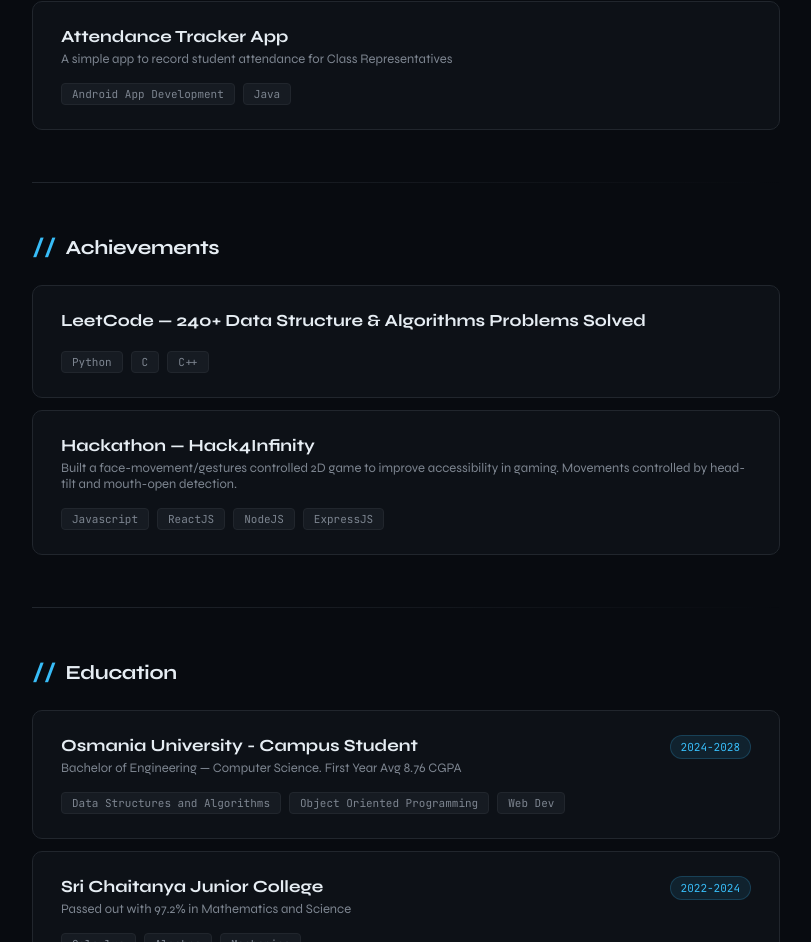
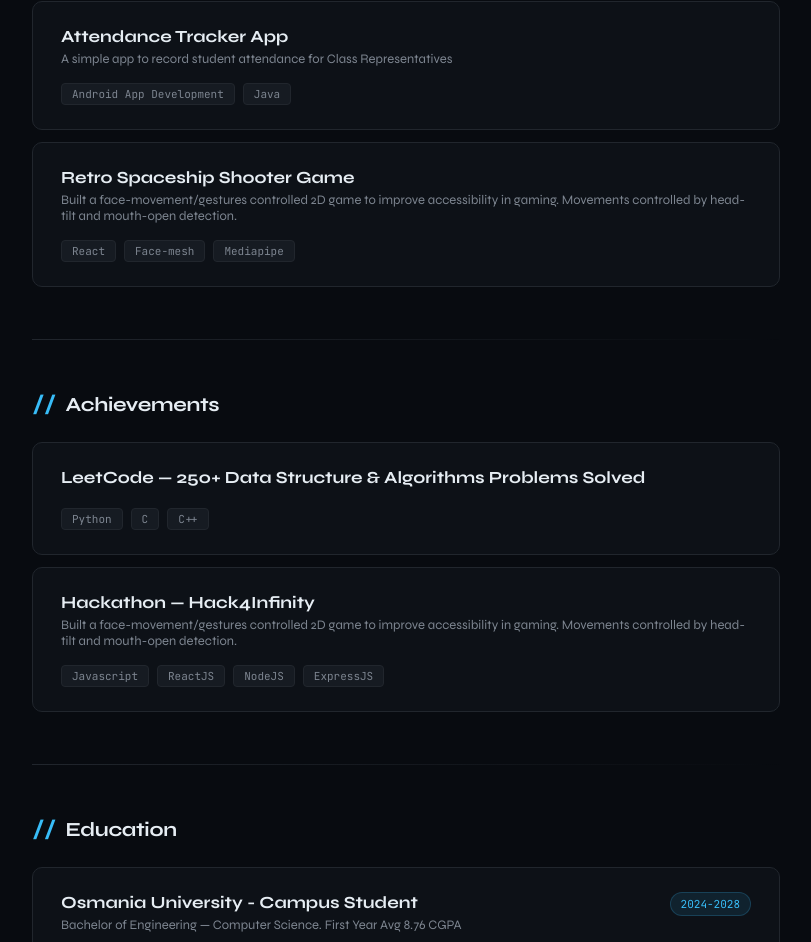
Before and after one commit to kaushals-code/Portfolio, a React (Vite) app: page / in a window 1280 px wide. Shown: the part 1118-2060 px from the top of the page, without its empty margins (354-1165 px from the left). Built offline with nearby package versions, Linux system fonts and the light colour scheme.

Commit message:
Second Commit

```diff
--- a/src/info.js
+++ b/src/info.js
@@ -15,6 +15,15 @@ const portfolio = {
             involved: [
                 "Android App Development",
                 "Java"
+            ]
+        },
+        {
+            name: "Retro Spaceship Shooter Game",
+            about: "Built a face-movement/gestures controlled 2D game to improve accessibility in gaming. Movements controlled by head-tilt and mouth-open detection.",
+            involved: [
+                "React",
+                "Face-mesh",
+                "Mediapipe"
             ]
         }
     ],
@@ -50,7 +59,7 @@ const portfolio = {
 
     achievements: [
         {
-            name: "LeetCode — 240+ Data Structure & Algorithms Problems Solved",
+            name: "LeetCode — 250+ Data Structure & Algorithms Problems Solved",
             about: "",
             involved: [
                 "Python",
```
